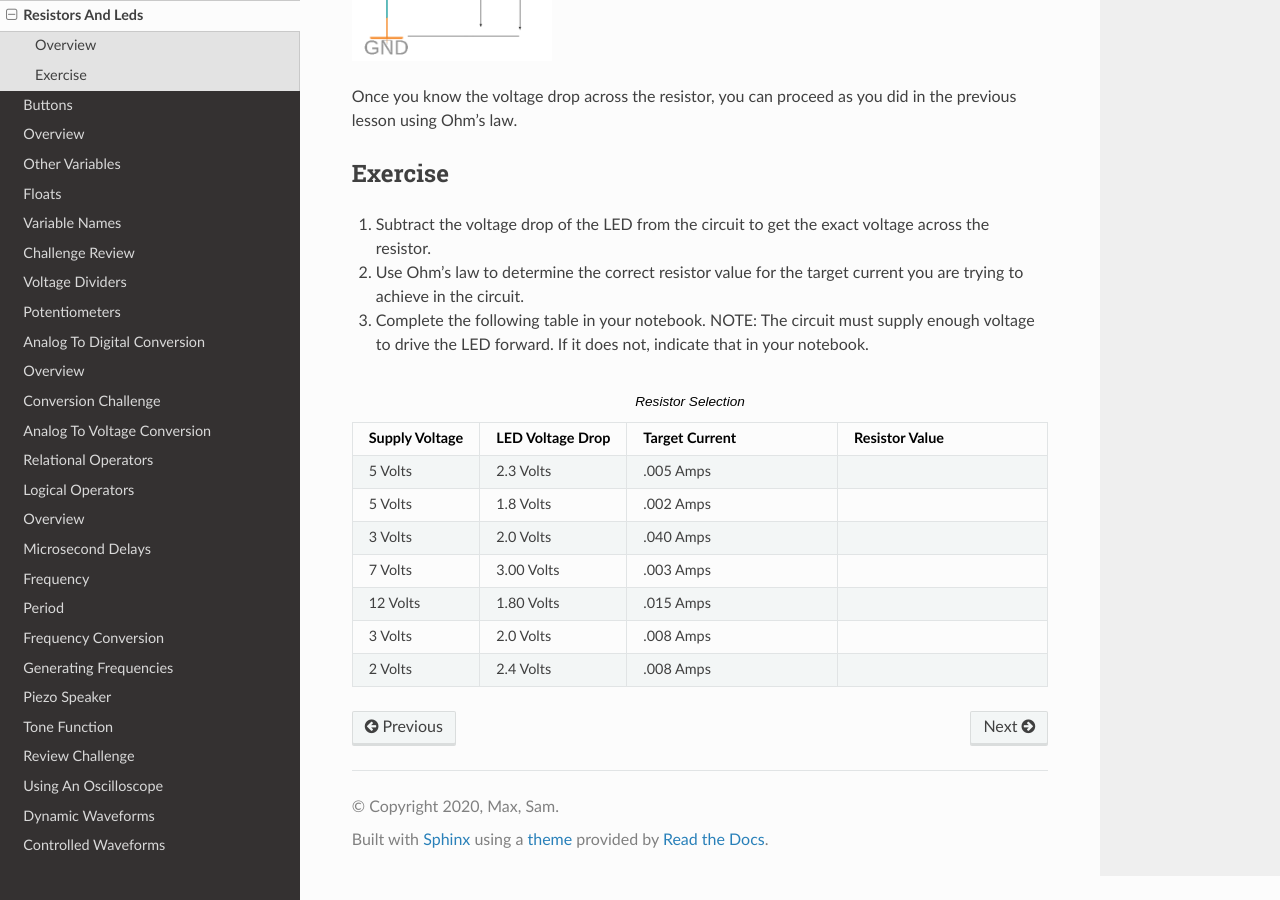
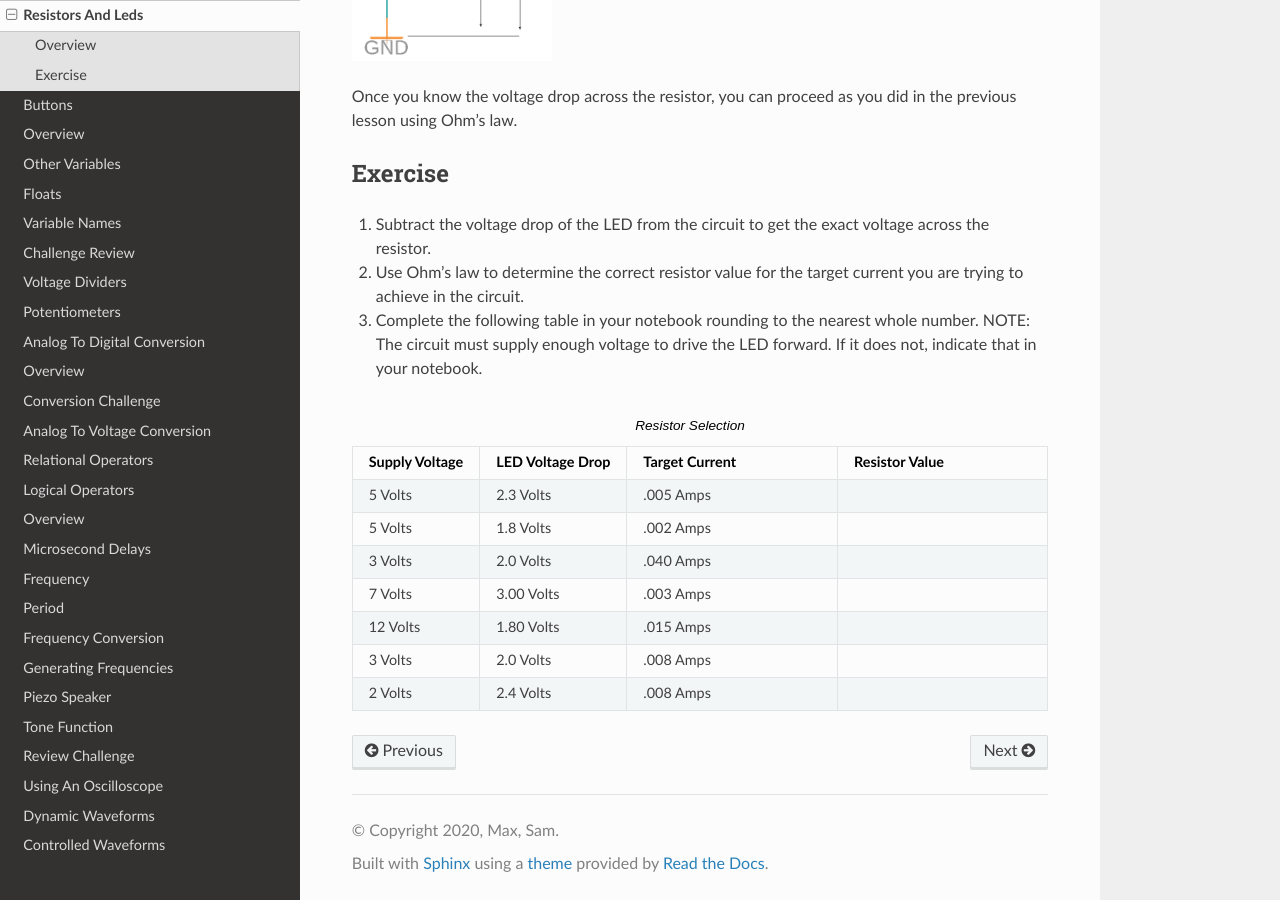
Before and after one commit to maxtkc/mvths-wiki, a Sphinx documentation site: the page built from docs/018-resistors-and-leds.rst, in a window 1280 px wide and 900 px high, scrolled down 735 px. Built offline with Sphinx 7.4.7 and the Read the Docs theme 2.0.0, drawn with Linux system fonts in a browser that asks for light colours; pages that are not in the unit, such as notebooks, are missing from menus.

Commit message:
Update 018-resistors-and-leds.rst

```diff
--- a/docs/018-resistors-and-leds.rst
+++ b/docs/018-resistors-and-leds.rst
@@ -17,11 +17,8 @@ Exercise
 ----------
 
 #. Subtract the voltage drop of the LED from the circuit to get the exact voltage across the resistor.
-#. Use Ohm’s law to determine the correct resistor value for the target
-   current you are trying to achieve in the circuit.
-#. Complete the following table in your notebook. NOTE: The circuit must supply
-   enough voltage to drive the LED forward. If it does not, indicate that in your
-   notebook.
+#. Use Ohm’s law to determine the correct resistor value for the target current you are trying to achieve in the circuit.
+#. Complete the following table in your notebook rounding to the nearest whole number. NOTE: The circuit must supply enough voltage to drive the LED forward. If it does not, indicate that in your notebook.
 
 .. list-table:: Resistor Selection
    :widths: 25 25 50 50
```
